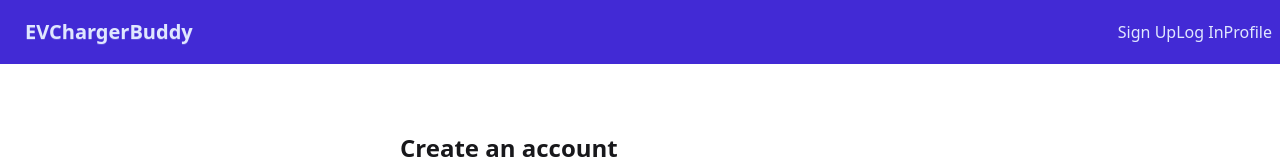
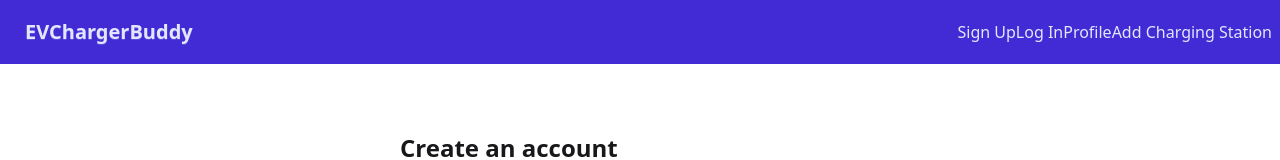
Before and after one commit to Parth-Bhovad/EVChargerBuddyy, a Next.js app: page /signup in a window 1280 px wide. Shown: the top 160 px of the page. Built offline with nearby package versions, Linux system fonts and the light colour scheme.

Commit message:
Add Charging Station Link added in Navbar

```diff
--- a/src/app/ui/Navbar.tsx
+++ b/src/app/ui/Navbar.tsx
@@ -15,6 +15,9 @@ function Navbar() {
             <div className="flex-none">
                 <Link href="/profile">Profile</Link>
             </div>
+            <div className="flex-none">
+                <Link href="/charging-station">Add Charging Station</Link>
+            </div>
         </div>
     );
 }
```
